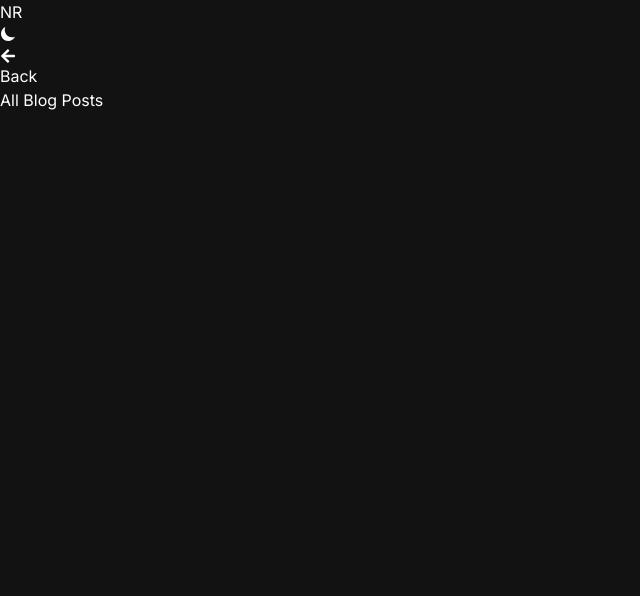
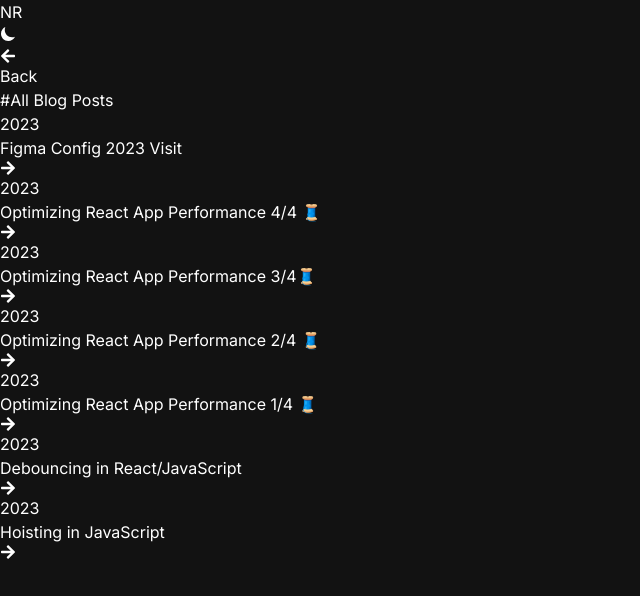
Before and after one commit to T1LT/PortfolioV2, a Next.js app: page /blogposts in a window 1280 px wide. Shown: the top 596 px of the page, without its empty margins (0-640 px from the left). Built offline with nearby package versions, Linux system fonts and the light colour scheme.

Commit message:
Add blog posts page

```diff
--- a/src/app/blogposts/page.tsx
+++ b/src/app/blogposts/page.tsx
@@ -1,12 +1,14 @@
 import Navbar from "@/components/Navbar";
 import { FaArrowLeft } from "react-icons/fa";
 import Link from "next/link";
+import Card from "@/components/Card";
 
 const BlogPostsPage = () => {
   return (
     <>
       <Navbar />
-      <div className="px-24 py-4">
+      <div className="flex flex-col items-center px-8 md:px-16 xl:px-24 py-4">
+        <div className="w-full lg:w-1/2 flex flex-col items-start">
           <Link
             href="/"
             className="flex items-center mb-4 text-[#555] dark:text-neutral-500 hover:text-black hover:dark:text-white cursor-pointer transition duration-300 group"
@@ -14,7 +16,57 @@ const BlogPostsPage = () => {
             <FaArrowLeft className="text-sm mr-2 group-hover:-translate-x-2 transition-transform duration-300" />
             <span className="text-base sm:text-lg font-semibold">Back</span>
           </Link>
-        <h1>All Blog Posts</h1>
+          <h1 className="font-bold mb-4 text-2xl sm:text-3xl group">
+            <span className="float-left opacity-0 group-hover:opacity-100 -ml-16 lg:-ml-8 mr-0 lg:mr-2 text-neutral-400 dark:text-neutral-500 transition duration-300">
+              #
+            </span>
+            <Link href="/blogposts">All Blog Posts</Link>
+          </h1>
+        </div>
+        <div className="w-full lg:w-1/2">
+          <Card
+            title="Figma Config 2023 Visit"
+            url="https://www.linkedin.com/posts/nishantracherla_config2023-activity-7079894882865086464-4GpP?utm_source=share&utm_medium=member_desktop"
+            type="blog"
+            year={2023}
+          />
+          <Card
+            title="Optimizing React App Performance 4/4 🧵"
+            url="https://www.linkedin.com/posts/nishantracherla_react-javascript-typescript-activity-7054559085941198848-CjSs?utm_source=share&utm_medium=member_desktop"
+            type="blog"
+            year={2023}
+          />
+          <Card
+            title="Optimizing React App Performance 3/4🧵"
+            url="https://www.linkedin.com/posts/nishantracherla_react-reactjs-javascript-activity-7049765200551444481-pESj?utm_source=share&utm_medium=member_desktop"
+            type="blog"
+            year={2023}
+          />
+          <Card
+            title="Optimizing React App Performance 2/4 🧵"
+            url="https://www.linkedin.com/posts/nishantracherla_react-reactjs-javascript-activity-7041067892775280640-vkxX?utm_source=share&utm_medium=member_desktop"
+            type="blog"
+            year={2023}
+          />
+          <Card
+            title="Optimizing React App Performance 1/4 🧵"
+            url="https://www.linkedin.com/posts/nishantracherla_reactjs-reacthooks-javascript-activity-7038875601604141057-2xY1?utm_source=share&utm_medium=member_desktop"
+            type="blog"
+            year={2023}
+          />
+          <Card
+            title="Debouncing in React/JavaScript"
+            url="https://www.linkedin.com/posts/nishantracherla_reactjs-javascript-activity-7031030341297426432-vFtI?utm_source=share&utm_medium=member_desktop"
+            type="blog"
+            year={2023}
+          />
+          <Card
+            title="Hoisting in JavaScript"
+            url="https://www.linkedin.com/posts/nishantracherla_javascript-reactjs-activity-7029160146165522433-MMRV?utm_source=share&utm_medium=member_desktop"
+            type="blog"
+            year={2023}
+          />
+        </div>
       </div>
     </>
   );
--- a/src/components/Card.tsx
+++ b/src/components/Card.tsx
@@ -33,6 +33,7 @@ const Card = ({ title, description, url, type, year, disabled }: CardProps) => {
         } px-4 py-4 sm:px-6 sm:py-8 flex flex-col sm:flex-row items-start sm:items-center gap-6 group rounded-md hover:shadow-md hover:bg-neutral-100 hover:dark:bg-[rgb(45,45,45)] transition duration-300`}
         onClick={handleClick}
       >
+        {type === "project" && (
           <Image
             src={`/images/${title.replace(" ", "")}.png`}
             width={125}
@@ -40,6 +41,7 @@ const Card = ({ title, description, url, type, year, disabled }: CardProps) => {
             alt={`${title} preview`}
             className="mb-4 sm:mb-0 rounded-md border-2 border-neutral-200 dark:border-neutral-600 group-hover:border-neutral-300 group-hover:dark:border-neutral-500 transition duration-300"
           />
+        )}
         <div className="flex flex-col">
           {type === "blog" && (
             <p className="font-semibold text-neutral-400 dark:text-neutral-500">
--- a/src/components/Navbar.tsx
+++ b/src/components/Navbar.tsx
@@ -1,11 +1,12 @@
+import Link from "next/link";
 import ThemeToggleButton from "./ThemeToggleButton";
 
 const Navbar = () => {
   return (
     <div className="sticky top-0 w-full p-6 md:p-8 flex justify-between items-center bg-white dark:bg-[rgb(30,30,30)]">
-      <a href="/">
+      <Link href="/">
         <h1 className="text-neutral-800 dark:text-white font-bold">NR</h1>
-      </a>
+      </Link>
       <ThemeToggleButton />
     </div>
   );
--- a/src/components/Sections/AboutSection.tsx
+++ b/src/components/Sections/AboutSection.tsx
@@ -7,7 +7,7 @@ const AboutSection = () => {
       className="mb-16 scroll-mt-[calc(88px+0.5rem)] xl:scroll-mt-[calc(88px+2rem)]"
     >
       <h1 className="font-bold mb-4 text-lg sm:text-xl group">
-        <span className="float-left opacity-0 group-hover:opacity-100 -ml-4 lg:-ml-8 mr-0 lg:mr-2 text-[#555] dark:text-neutral-500 transition duration-300">
+        <span className="float-left opacity-0 group-hover:opacity-100 -ml-4 lg:-ml-8 mr-0 lg:mr-2 text-neutral-400 dark:text-neutral-500 transition duration-300">
           #
         </span>
         <a href="#about">ABOUT ME</a>
--- a/src/components/Sections/ProjectsSection.tsx
+++ b/src/components/Sections/ProjectsSection.tsx
@@ -8,7 +8,7 @@ const ProjectsSection = () => {
       className="scroll-mt-[calc(88px+0.5rem)] xl:scroll-mt-[calc(88px+2rem)]"
     >
       <h1 className="font-bold text-xl mb-4 group">
-        <span className="float-left opacity-0 group-hover:opacity-100 -ml-4 lg:-ml-8 mr-0 lg:mr-2 text-[#555] dark:text-neutral-500 transition duration-300">
+        <span className="float-left opacity-0 group-hover:opacity-100 -ml-4 lg:-ml-8 mr-0 lg:mr-2 text-neutral-400 dark:text-neutral-500 transition duration-300">
           #
         </span>
         <a href="#projects">PROJECTS</a>
--- a/src/components/Sections/SkillsSection.tsx
+++ b/src/components/Sections/SkillsSection.tsx
@@ -24,7 +24,7 @@ const SkillsSection = () => {
       className="mb-16 scroll-mt-[calc(88px+0.5rem)] xl:scroll-mt-[calc(88px+2rem)]"
     >
       <h1 className="font-bold text-lg sm:text-xl mb-8 group">
-        <span className="float-left opacity-0 group-hover:opacity-100 -ml-4 lg:-ml-8 mr-0 lg:mr-2 text-[#555] dark:text-neutral-500 transition duration-300">
+        <span className="float-left opacity-0 group-hover:opacity-100 -ml-4 lg:-ml-8 mr-0 lg:mr-2 text-neutral-400 dark:text-neutral-500 transition duration-300">
           #
         </span>
         <a href="#skills">SKILLS</a>
```
Also changed, not shown: src/components/Sections/BlogPostsSection.tsx (+15 -5 lines). Lines whose indentation alone changed are shown as unchanged.
